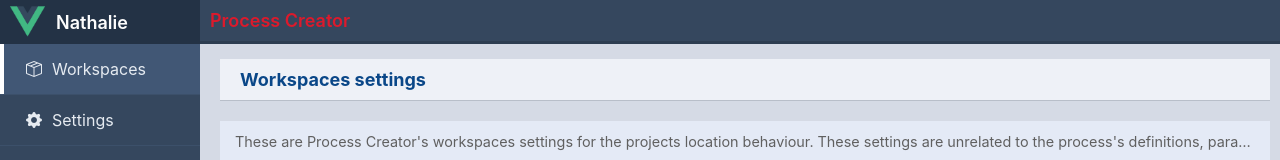
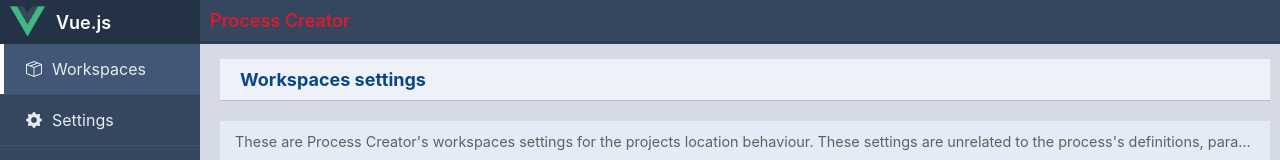
Before and after one commit to reftch/process-creator-vue, a Vue app: page /#/dashboard/workspaces in a window 1280 px wide. Shown: the top 160 px of the page. Built offline with nearby package versions, Linux system fonts and the light colour scheme; what apollo-link-ws would draw is missing.

Commit message:
Changed application name

```diff
--- a/src/components/topbar/topbar.vue
+++ b/src/components/topbar/topbar.vue
@@ -3,7 +3,7 @@
     <div class="topbar-left">
       <div class="topbar-logo">
         <span class="icon-logo" @click.stop="home" />
-        <span class="logo" @click.stop="home">Nathalie</span>
+        <span class="logo" @click.stop="home">Vue.js</span>
       </div>
       <div class="topbar-title" @click.stop="home">Process Creator</div>
       <div class="topbar-ui"></div>
--- a/src/layouts/dashboard/workspaces.vue
+++ b/src/layouts/dashboard/workspaces.vue
@@ -5,7 +5,7 @@
       <span class="form-description-icon icon-help" />These are
       Process Creator's workspaces settings for the projects location behaviour.
       These settings are unrelated to the process's definitions, parameters and
-      behaviour. <a href="#">Learn more.</a>
+      behaviour. <a href="https://vuejs.org/">Learn more.</a>
     </div>
 
     <div class="widget">
```
